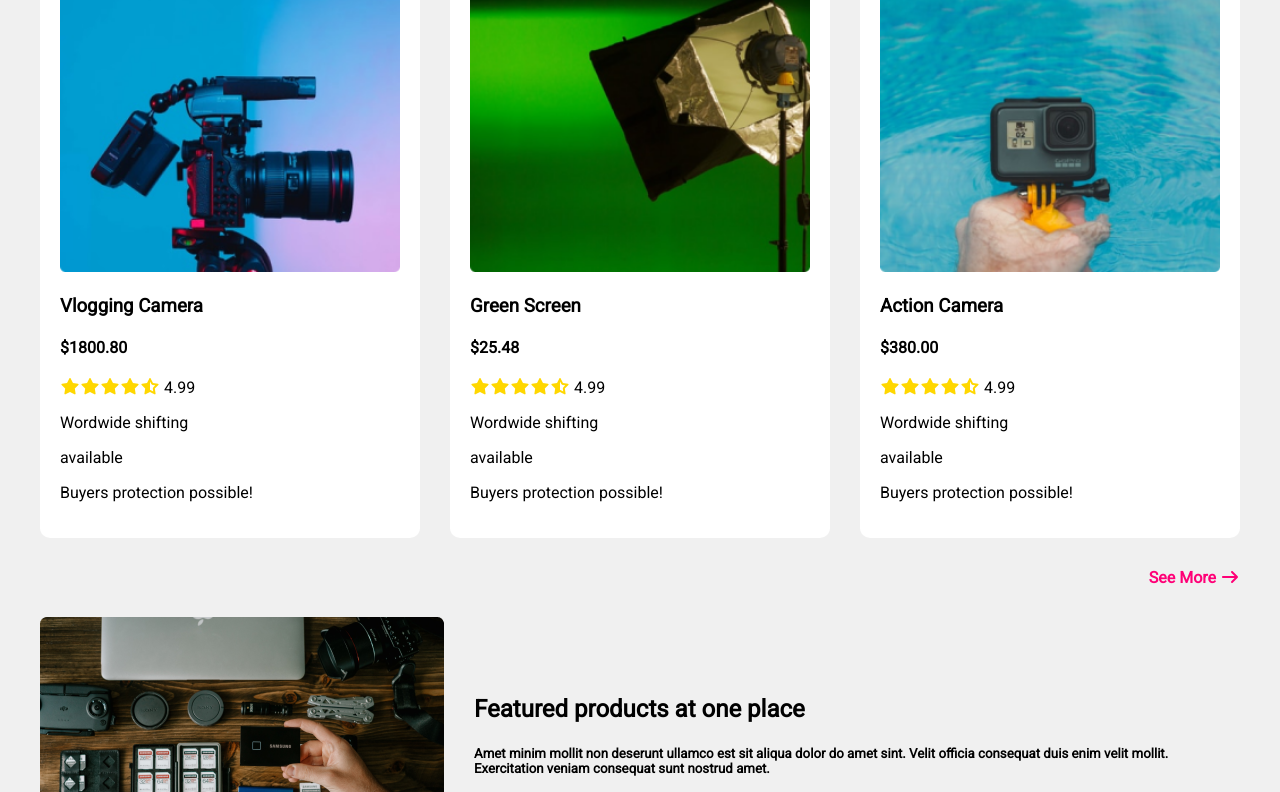
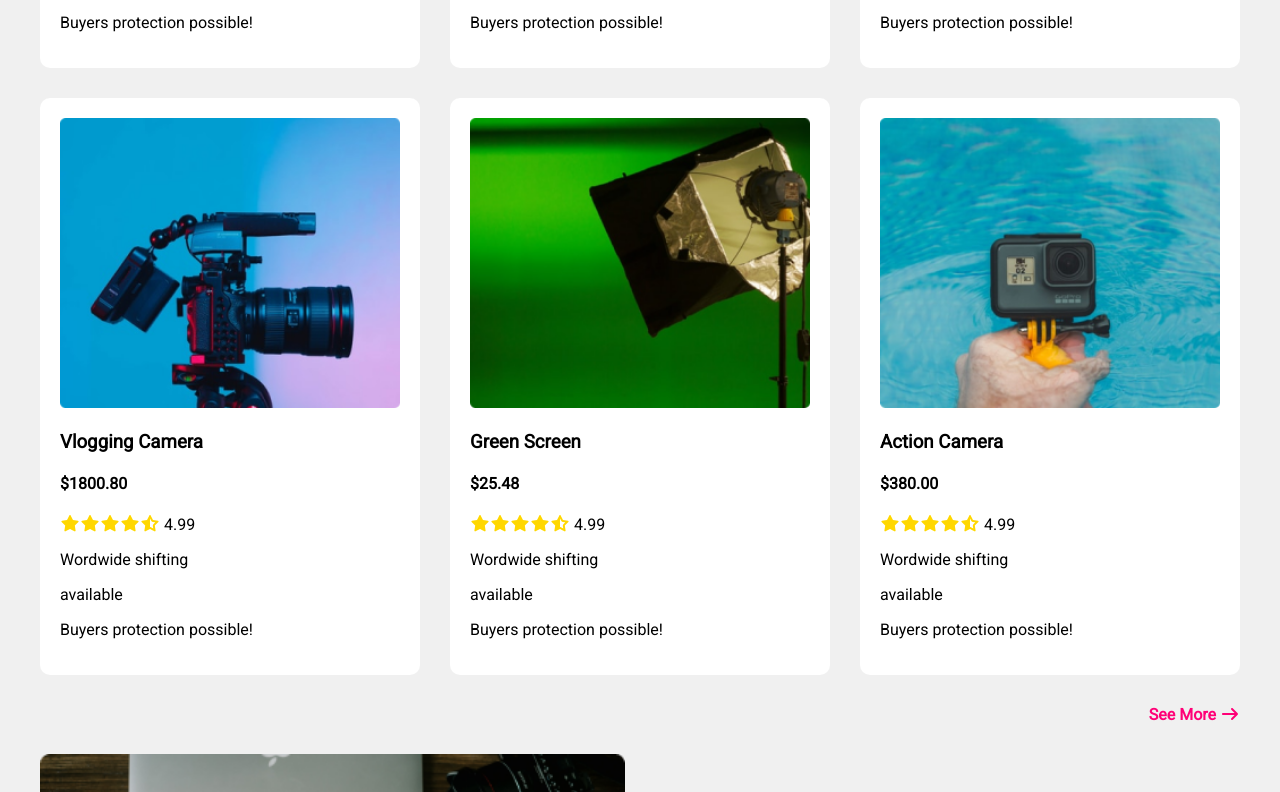
Before and after one commit to mdmehedyhassan/add-2, a plain HTML site: page index.html in a window 1280 px wide. Shown: the part 2008-2800 px from the top of the page. Drawn offline with Linux system fonts and the light colour scheme.

Commit message:
problem fix

```diff
--- a/css/style.css
+++ b/css/style.css
@@ -9,8 +9,11 @@ body{
     margin: 30px 0;
     display: grid;
     grid-gap: 30px;
-    grid-template-columns: auto auto;
+    grid-template-columns: repeat(2, 1fr);
     align-items: center;
+}
+.main-header div img, .featured-products div img {
+    width: 100%;
 }
 nav div ul{
     list-style-type:none;
```
